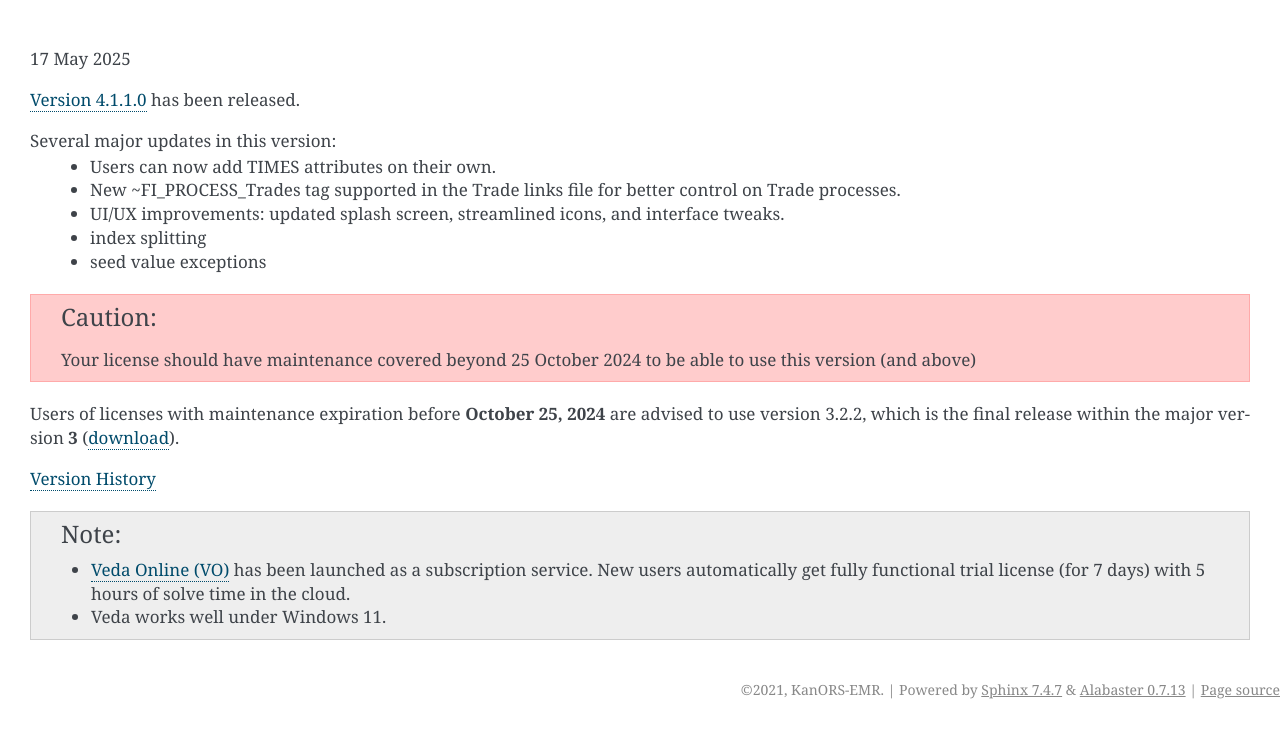
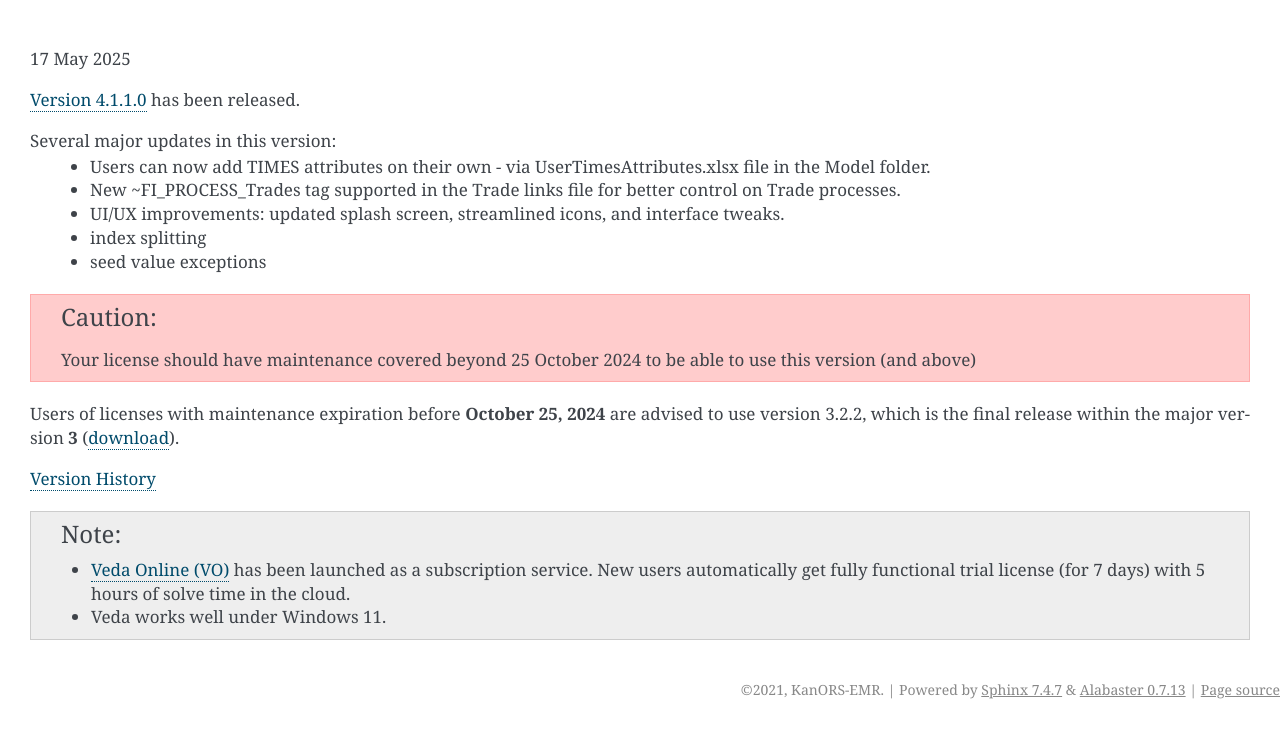
Before and after one commit to kanors-emr/Veda-start-page-news, a Sphinx documentation site: the page built from docs/source/index.rst, in a window 1280 px wide. Shown: the top 738 px of the page. Built offline with Sphinx 7.4.7, drawn with Linux system fonts in a browser that asks for light colours.

Commit message:
Update index.rst

```diff
--- a/docs/source/index.rst
+++ b/docs/source/index.rst
@@ -10,7 +10,7 @@
 `Version 4.1.1.0 <https://github.com/kanors-emr/Veda2.0-Installation>`_ has been released.
 
 Several major updates in this version:
-   * Users can now add TIMES attributes on their own.
+   * Users can now add TIMES attributes on their own - via UserTimesAttributes.xlsx file in the Model folder.
    * New ~FI_PROCESS_Trades tag supported in the Trade links file for better control on Trade processes.
    * UI/UX improvements: updated splash screen, streamlined icons, and interface tweaks.
    * index splitting
```
